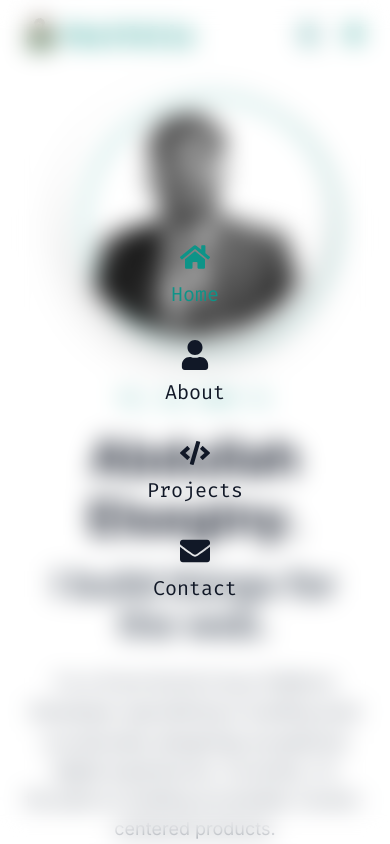
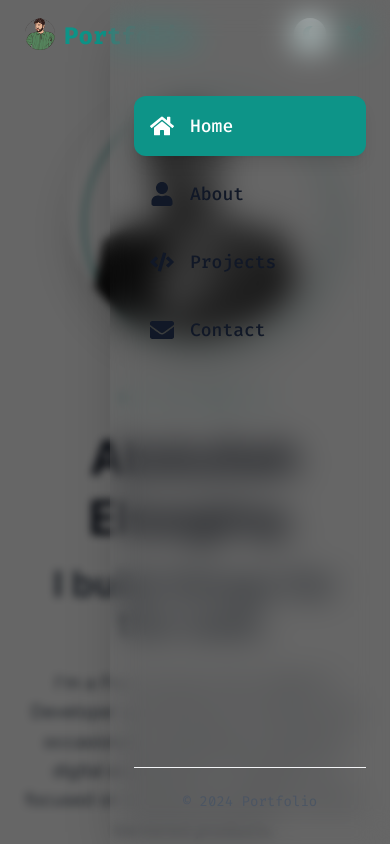
Before and after one commit to Abdullah-Elseginy/Myportfolio, a React (Create React App) app: page / in a window 390 px wide. Both pictures are taken after a click on the button 354 px from the left and 34 px from the top of the page. Shown: the top 844 px of the page. Built offline with nearby package versions, Linux system fonts and the light colour scheme.

Commit message:
update side bar

```diff
--- a/src/components/NavBar/index.jsx
+++ b/src/components/NavBar/index.jsx
@@ -48,8 +48,24 @@ const NavBar = () => {
     }
   }, [isDarkMode]);
 
+  // Prevent body scroll when menu is open
+  useEffect(() => {
+    if (isMenuOpen) {
+      document.body.style.overflow = 'hidden';
+    } else {
+      document.body.style.overflow = 'unset';
+    }
+    return () => {
+      document.body.style.overflow = 'unset';
+    };
+  }, [isMenuOpen]);
+
   const toggleTheme = () => {
     setIsDarkMode(!isDarkMode);
+  };
+
+  const closeMenu = () => {
+    setIsMenuOpen(false);
   };
 
   return (
@@ -62,7 +78,8 @@ const NavBar = () => {
         {/* Logo */}
         <Link
           to="/"
-          className="flex items-center gap-2 text-2xl font-bold text-accent hover:text-text-primary transition-colors duration-300"
+          onClick={closeMenu}
+          className="flex items-center gap-2 text-2xl font-bold text-accent hover:text-text-primary transition-colors duration-300 relative z-50"
         >
           <img src={Logo2} alt="Logo" className="w-8 h-8 object-contain " />
           <span className="font-mono mt-1">Portfolio</span>
@@ -99,51 +116,88 @@ const NavBar = () => {
         </div>
 
         {/* Mobile Controls */}
-        <div className="md:hidden flex items-center gap-4">
+        <div className="md:hidden flex items-center gap-4 relative z-50">
           <button
             onClick={toggleTheme}
             className="p-2 rounded-full bg-secondary text-accent hover:bg-accent hover:text-primary transition-all duration-300"
+            aria-label="Toggle Theme"
           >
             {isDarkMode ? <FaSun /> : <FaMoon />}
           </button>
           <button
             className="text-accent text-2xl focus:outline-none"
             onClick={() => setIsMenuOpen(!isMenuOpen)}
+            aria-label="Toggle Menu"
           >
             {isMenuOpen ? <FaTimes /> : <FaBars />}
           </button>
         </div>
       </div>
 
-      {/* Mobile Menu Overlay */}
+      {/* Mobile Menu */}
       <AnimatePresence>
         {isMenuOpen && (
+          <>
+            {/* Backdrop */}
             <motion.div
-            initial={{ opacity: 0, x: "100%" }}
+              initial={{ opacity: 0 }}
+              animate={{ opacity: 1 }}
+              exit={{ opacity: 0 }}
+              transition={{ duration: 0.3 }}
+              className="fixed inset-0 bg-black/60 backdrop-blur-sm z-40 md:hidden"
+              onClick={closeMenu}
+            />
+
+            {/* Sidebar */}
+            <motion.div
+              initial={{ x: "100%" }}
+              animate={{ x: 0 }}
+              exit={{ x: "100%" }}
+              transition={{ type: "spring", damping: 25, stiffness: 200 }}
+              className="fixed top-0 right-0 bottom-0 w-[280px] bg-secondary/95 backdrop-blur-lg shadow-2xl z-50 md:hidden overflow-y-auto"
+            >
+              <div className="flex flex-col h-full pt-24 pb-8 px-6">
+                {/* Navigation */}
+                <nav className="flex-1">
+                  <ul className="flex flex-col space-y-2">
+                    {navItems.map((item, index) => (
+                      <motion.li
+                        key={item.path}
+                        initial={{ opacity: 0, x: 20 }}
                         animate={{ opacity: 1, x: 0 }}
-            exit={{ opacity: 0, x: "100%" }}
-            transition={{ duration: 0.3 }}
-            className="fixed inset-0 bg-secondary/95 backdrop-blur-md z-40 flex flex-col items-center justify-center md:hidden"
+                        transition={{ delay: index * 0.1 }}
                       >
-            <ul className="flex flex-col space-y-8 text-center">
-              {navItems.map((item) => (
-                <li key={item.path}>
                         <Link
                           to={item.path}
-                    onClick={() => setIsMenuOpen(false)}
-                    className={`flex flex-col items-center gap-2 text-xl font-mono transition-colors duration-300 ${
+                          onClick={closeMenu}
+                          className={`flex items-center gap-4 px-4 py-4 rounded-xl font-mono transition-all duration-300 ${
                             isActive(item.path)
-                        ? "text-accent"
-                        : "text-text-primary hover:text-accent"
+                              ? "bg-accent text-primary shadow-lg"
+                              : "text-text-primary hover:bg-accent/10 hover:text-accent"
                           }`}
                         >
-                    <span className="text-3xl">{item.icon}</span>
-                    {item.name}
+                          <span className="text-2xl">{item.icon}</span>
+                          <span className="text-lg font-medium">{item.name}</span>
                         </Link>
-                </li>
+                      </motion.li>
                     ))}
                   </ul>
+                </nav>
+
+                {/* Footer */}
+                <motion.div
+                  initial={{ opacity: 0, y: 20 }}
+                  animate={{ opacity: 1, y: 0 }}
+                  transition={{ delay: 0.4 }}
+                  className="mt-auto pt-6 border-t border-secondary"
+                >
+                  <p className="text-text-secondary text-sm text-center font-mono">
+                    © 2024 Portfolio
+                  </p>
                 </motion.div>
+              </div>
+            </motion.div>
+          </>
         )}
       </AnimatePresence>
     </nav>
```
Lines whose indentation alone changed are shown as unchanged.
